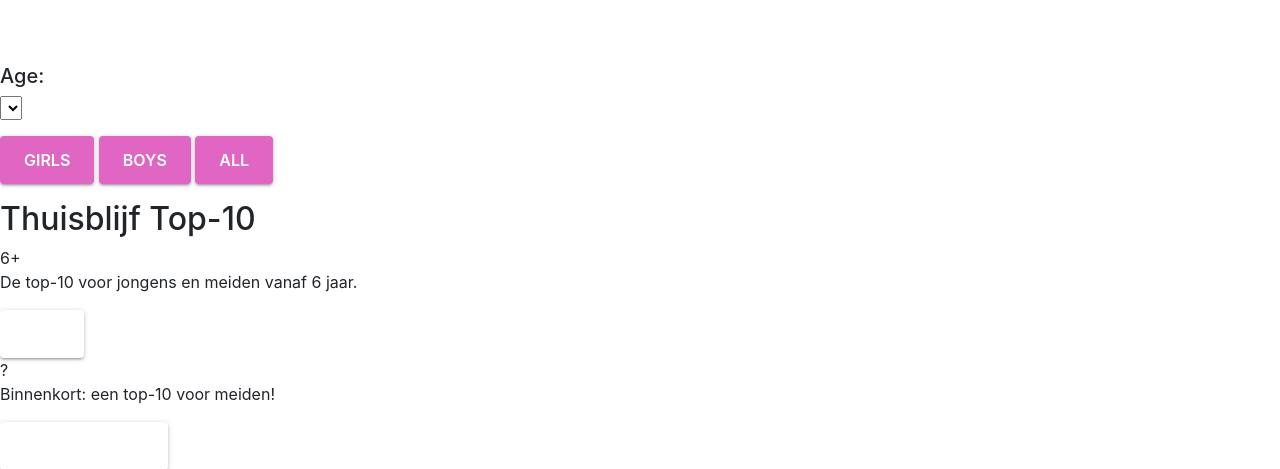
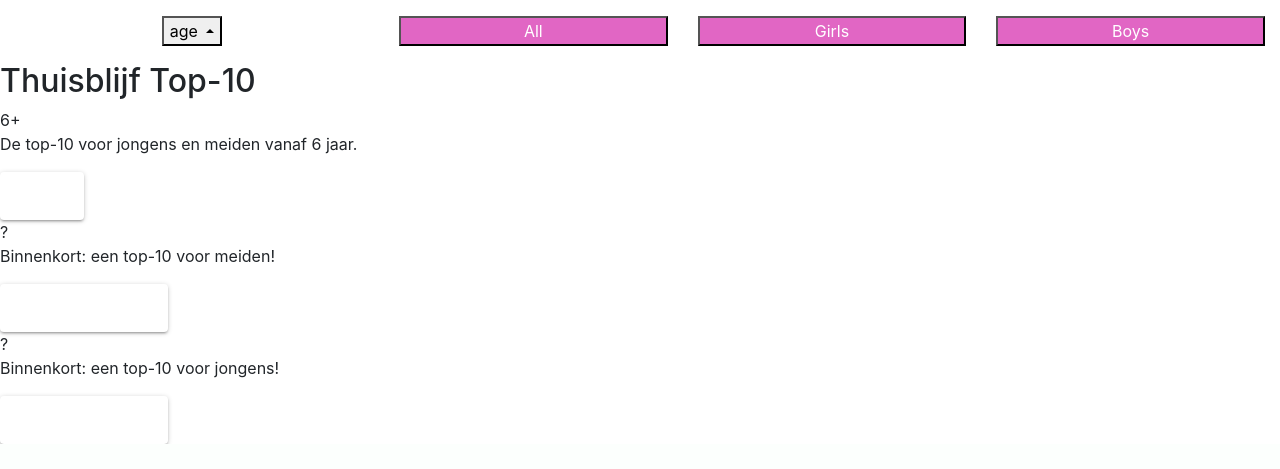
Before and after one commit to Code-Institute-Submissions/reviewsfromkids, a Django app: page / in a window 1280 px wide. Shown: the part 384-853 px from the top of the page. After the commit the page ends 828 px from the top, so only its background shows below. Run offline with Django 3.2, Linux system fonts and the light colour scheme; lists and menus that the app fills with data are empty; some libraries are stand-ins or nearby versions.

Commit message:
Start design sort bar.

```diff
--- a/static/css/override.css
+++ b/static/css/override.css
@@ -158,11 +158,23 @@
 }
 
 .sort-bar {
-  margin-top: 4rem;
+  margin-top: 1rem;
+  display: grid;
+  grid-template-columns: 30% 70%;
 }
-
-.btn-primary {
+.sort-bar__age {
+  align-self: center;
+  justify-self: center;
+}
+.sort-bar__gender {
+  display: grid;
+  grid-template-columns: repeat(3, 1fr);
+}
+.sort-bar__gender--item {
+  width: 90%;
+  justify-self: center;
   background-color: #e166c4;
+  color: white;
 }
 
 .book-card {
--- a/templates/includes/sort-bar.html
+++ b/templates/includes/sort-bar.html
@@ -1,11 +1,24 @@
 <div class="sort-bar">
-    <form class="sort-bar__age">
-        <h5>Age:</h5>
-        <select></select>
+
+    <form class="sort-bar__age" action="">
+        <div class="dropup">
+            <button class=" dropdown-toggle" type="button" id="dropdownMenuButton" data-toggle="dropdown" aria-haspopup="true" aria-expanded="false">age
+            </button>
+            <div class="dropdown-menu" aria-labelledby="dropdownMenuButton">
+              <a class="dropdown-item" href="#">14 and up</a>
+              <a class="dropdown-item" href="#">12 to 14</a>
+              <a class="dropdown-item" href="#">10 to 12</a>
+              <a class="dropdown-item" href="#">8 to 10</a>
+              <a class="dropdown-item" href="#">6 to 8</a>
+              <a class="dropdown-item" href="#">under 6</a>
+            </div>
+          </div>
     </form>
+
     <form class="sort-bar__gender">
-        <button type="button" class="btn btn-primary">Girls</button>
-        <button type="button" class="btn btn-primary">Boys</button>
-        <button type="button" class="btn btn-primary">All</button>
+        <button type="button" class="sort-bar__gender--item">All</button>
+        <button type="button" class="sort-bar__gender--item">Girls</button>
+        <button type="button" class="sort-bar__gender--item">Boys</button>
     </form>
+
 </div>
```
Also changed, not shown: static/css/scss/_sort-bar.scss (+27 -5 lines), 1 other file.
